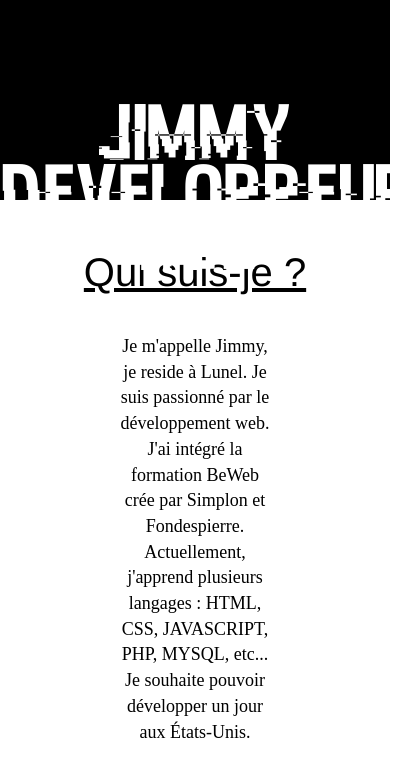
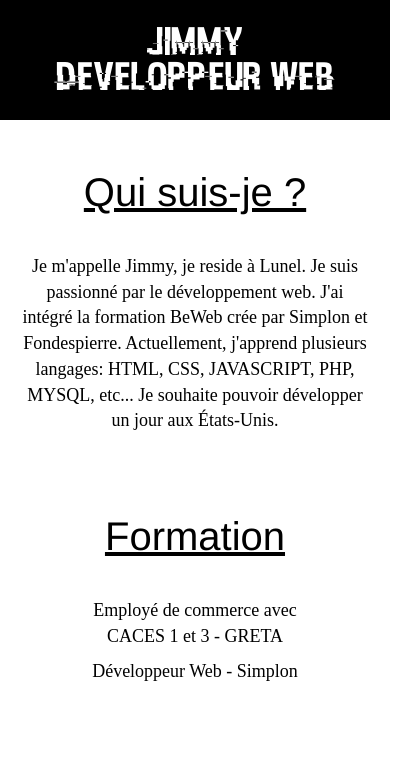
Before and after one commit to JiwixAtBeweb/portfolio, a plain HTML site: page index.html in a window 390 px wide. Shown: the top 772 px of the page, 411 px wide, since content can reach past the window. Drawn offline with Linux system fonts and the light colour scheme.

Commit message:
commit 7 juillet 11h25

```diff
--- a/css/scss/_style.scss
+++ b/css/scss/_style.scss
@@ -16,7 +16,7 @@ background-color: white;
   height: 50px;
   line-height: 50px;
 }
-@media (min-width:0px)and(max-width:768px)and(min-device-width:0px)and(max-device-width:768px){
+@media (max-width:768px){
   #fondtete h1{
     font-size: 40px;
     line-height: 25px;
@@ -137,7 +137,12 @@ article{
   text-align: center;
 
 }
-
+@media (max-width:768px) {
+  article{
+margin-left: 20px;
+margin-right: 20px;
+}
+}
 
 footer{
   background-color: black;
--- a/index.html
+++ b/index.html
@@ -3,6 +3,7 @@
 <html>
   <head>
     <meta charset="utf-8">
+    <meta name="viewport" content="width=device-width, , minimum-scale=1, user-scalable=no">
     <link rel="stylesheet" href="./css/reset.css"/..>
     <link rel="shortcut icon" href="./css/img/logo.png"/>
     <link rel="stylesheet" href="./css/boot/bootstrap.css"/>
@@ -36,10 +37,10 @@
         <h2 id="quisuisje">Qui suis-je ?</h2>
       </header>
       <article class="contenue">
-        Je m'appelle Jimmy, je reside à Lunel. Je suis passionné par le développement web.
+        <p>Je m'appelle Jimmy, je reside à Lunel. Je suis passionné par le développement web.
         J'ai intégré la formation BeWeb crée par Simplon et Fondespierre.
-        Actuellement, j'apprend plusieurs langages : HTML, CSS, JAVASCRIPT, PHP, MYSQL, etc...
-        Je souhaite pouvoir développer un jour aux États-Unis.
+        Actuellement, j'apprend plusieurs langages: HTML, CSS, JAVASCRIPT, PHP, MYSQL, etc...
+        Je souhaite pouvoir développer un jour aux États-Unis.</p>
 
 
             </article>
@@ -68,7 +69,6 @@
         <p>J'ai crée plusieurs CV que l'on peut retrouver en cliquant ici. (lien a ajoutée)</p>
         <p>J'ai appris à utiliser Bootstrap ainsi que toutes ses fonctionnalités.</p>
         <p>J'ai appris à utiliser Sass pour séparer les tâches, ce qui me permet de créer des variables dans le but d'avoir un code plus clair. </p>
-        <p>J'ai appris a utiliser Javascript qui me permet de crée des animation</p>
       </article>
     </section>
 
```
Also changed, not shown: css/main.css, 1 other file.
